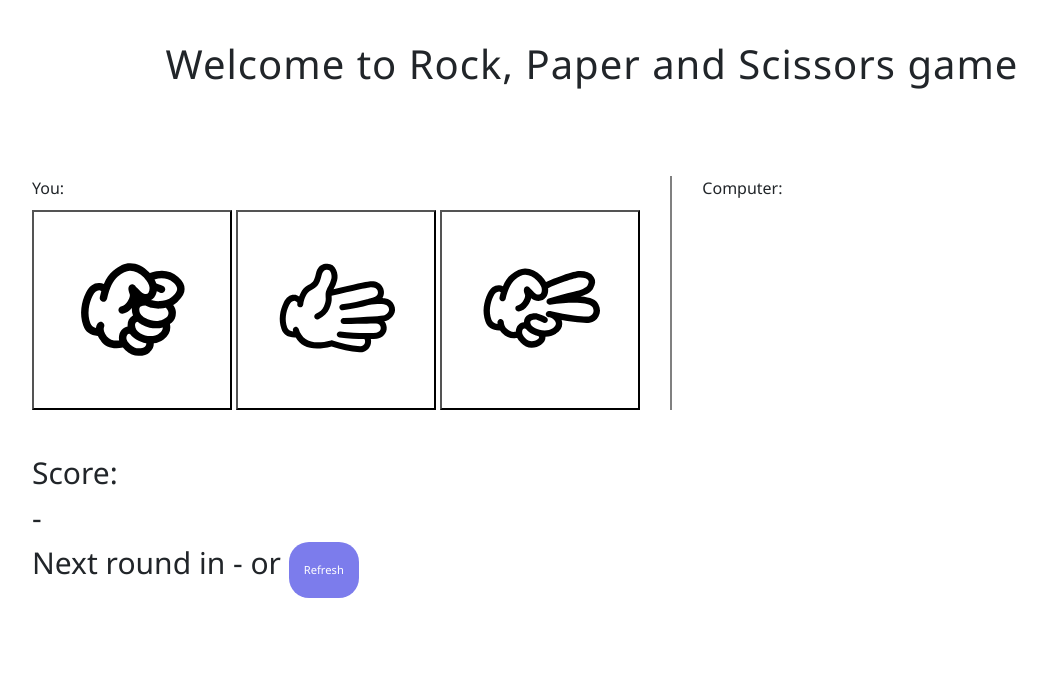
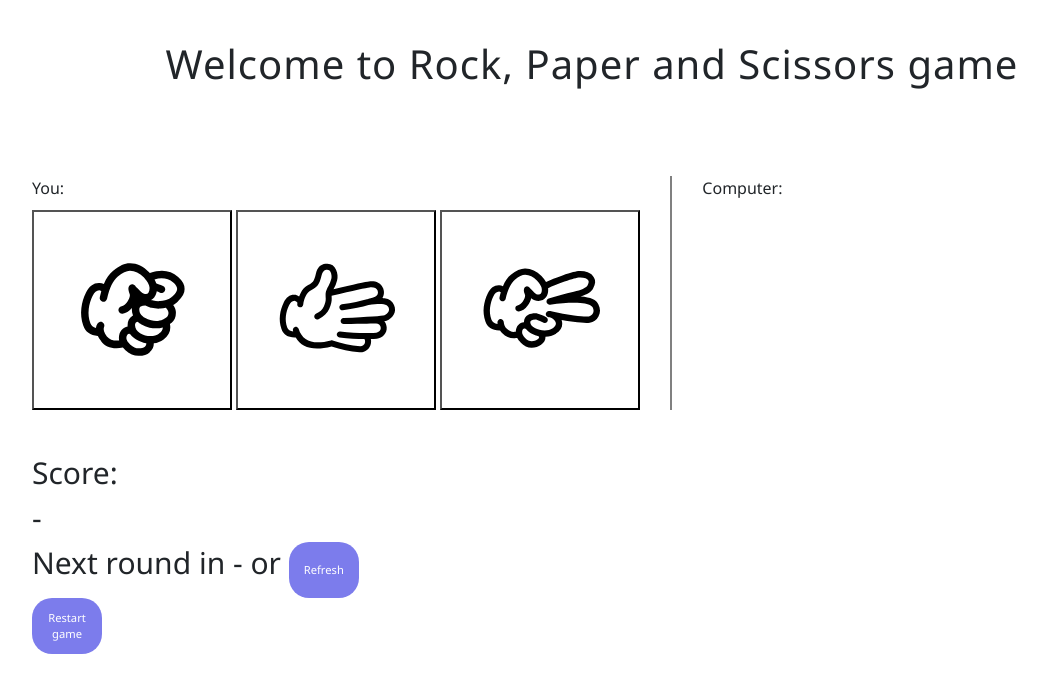
Before and after one commit to satvik204/rpsbot, a plain HTML site: page index.html in a window 1280 px wide. Shown: the top 692 px of the page, without its empty margins (48-1095 px from the left). Drawn offline with nearby package versions, Linux system fonts and the light colour scheme.

Commit message:
Update index.html

```diff
--- a/index.html
+++ b/index.html
@@ -33,6 +33,7 @@
           <div><span id="p1score">0</span>-<span id="p2score">0</span></div>
 
           <div >Next round in - <span class="time"></span> or <button id="refresh" onclick="location.reload()">Refresh</button></div>
+          <button id="refresh" onclick="restart()">Restart game</button>
         </div>
 
 </body>
```
